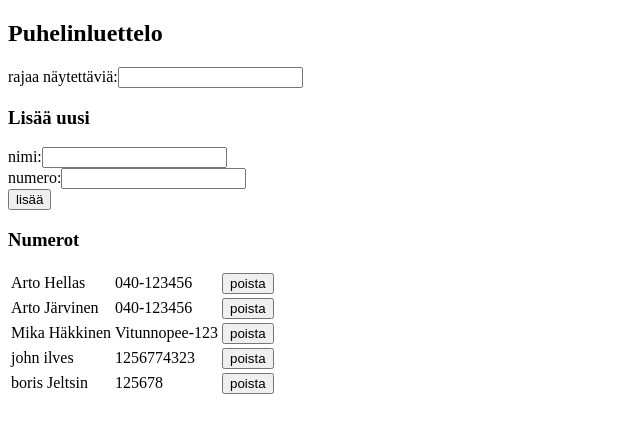
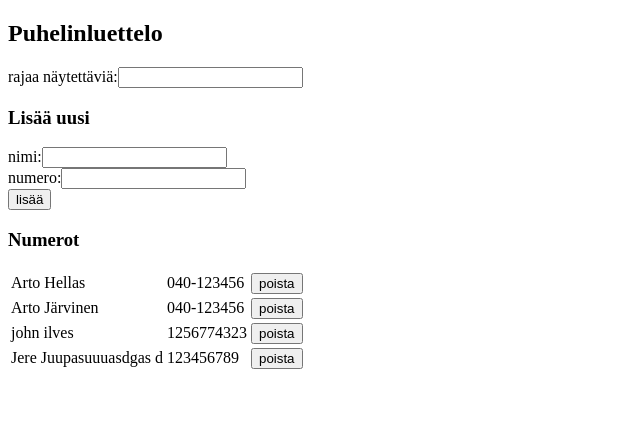
Before and after one commit to Tuomoes/osa2, a React (Create React App) app in the folder lomakkeet/: page / in a window 1280 px wide. Shown: the top 432 px of the page, without its empty margins (0-640 px from the left). Built offline with nearby package versions, Linux system fonts and the light colour scheme; data requests are answered from the project's data file.

Commit message:
subtask 2.16 done

```diff
--- a/lomakkeet/db.json
+++ b/lomakkeet/db.json
@@ -11,18 +11,13 @@
       "id": 3
     },
     {
-      "name": "Mika Häkkinen",
-      "number": "Vitunnopee-123",
-      "id": 4
-    },
-    {
       "name": "john ilves",
       "number": "1256774323",
       "id": 5
     },
     {
-      "name": "boris Jeltsin",
-      "number": "125678",
+      "name": "Jere Juupasuuuasdgas d",
+      "number": "123456789",
       "id": 6
     }
   ]
--- a/lomakkeet/src/App.js
+++ b/lomakkeet/src/App.js
@@ -42,9 +42,6 @@ class App extends React.Component {
         else {
             //add new object to array with concat (state should not be manipulated directly)
 
-
-
-
              //add new object to server
              personsService.createObj(personObject)
               .then(response => {
@@ -64,7 +61,8 @@ class App extends React.Component {
 
   deletePerson = (id) => {
       return () => {
-
+        const personName = this.state.persons.find(person => person.id === id).name
+        if (window.confirm('poistetaanko ' + personName + '?')) {
           personsService.deleteObj(id).then(
             response => {
               console.log(response)
@@ -75,6 +73,9 @@ class App extends React.Component {
           this.setState({ persons: persons});
         }
       }
+
+  }
+
 
   handleNameChange = (event) => {
       console.log(event.target.value)
```
Lines whose indentation alone changed are shown as unchanged.
